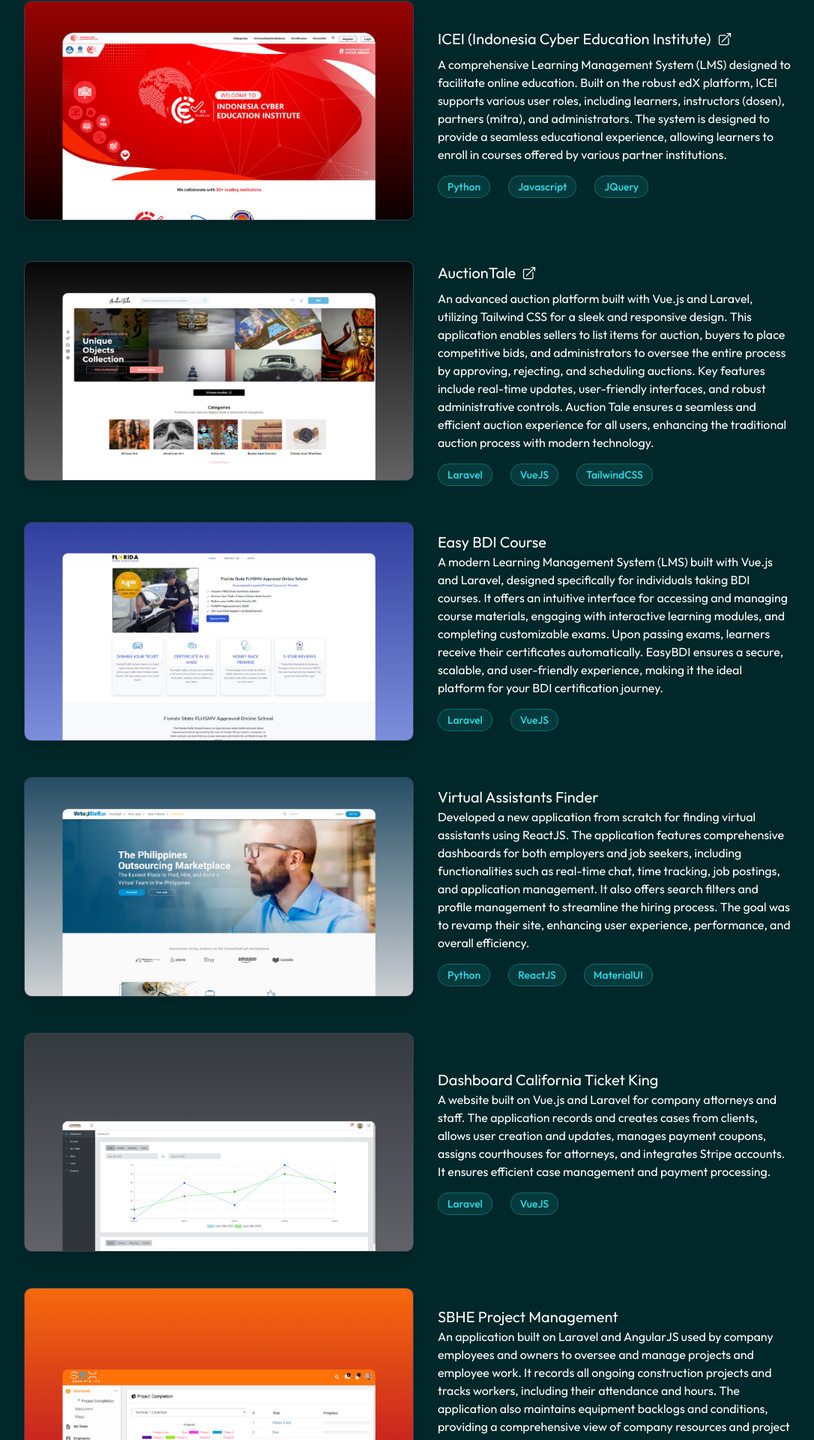
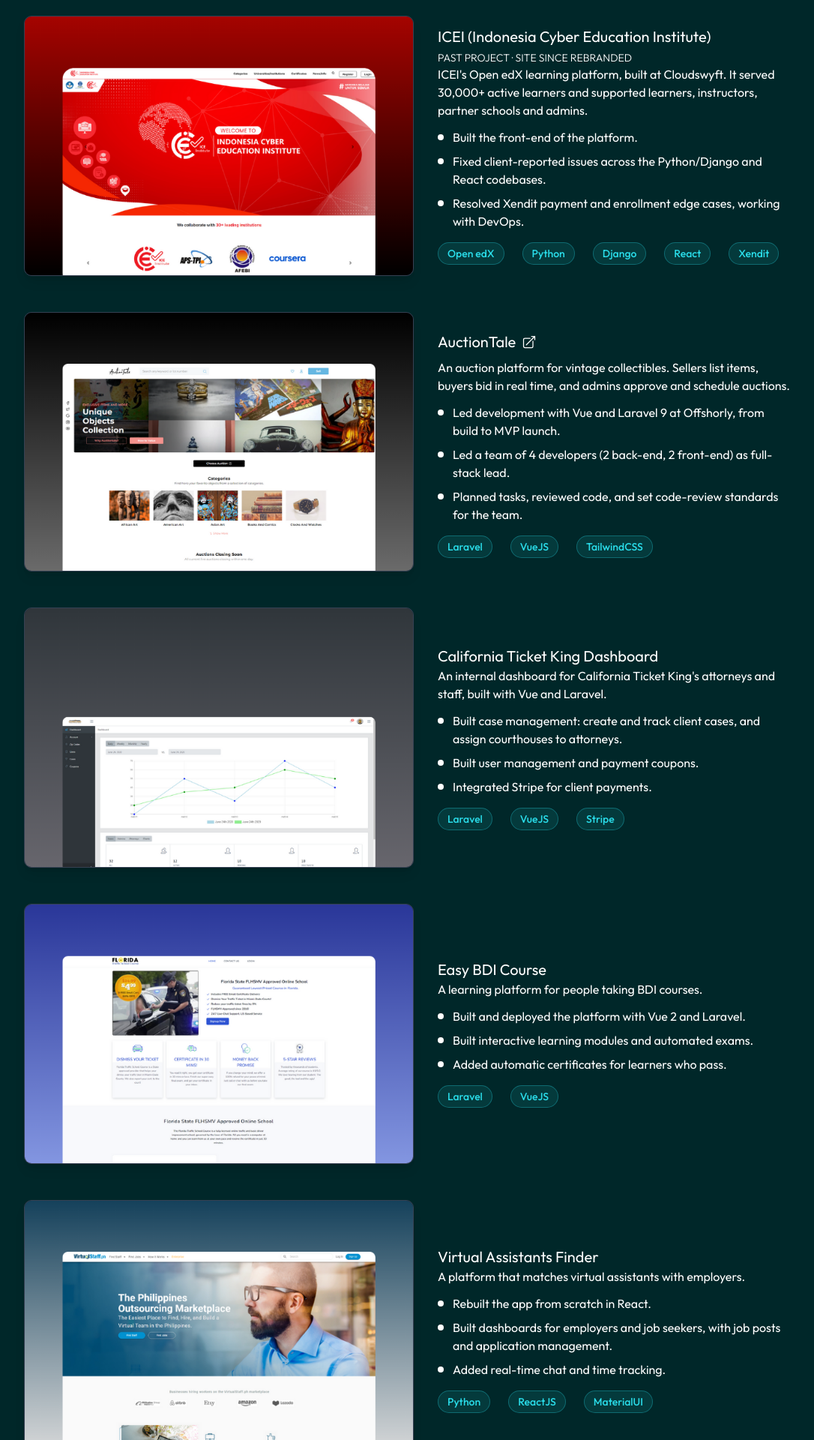
Before and after one commit to erwinmark-anora/portfolio-v2, a Next.js app: page / in a window 1280 px wide. Shown: the part 3316-5236 px from the top of the page at 75% size, without its empty margins (96-1182 px from the left). Built offline with nearby package versions, Linux system fonts and the light colour scheme.

Commit message:
feat: update project details and reorder projects in checklist

```diff
--- a/components/common/ProjectCard.tsx
+++ b/components/common/ProjectCard.tsx
@@ -15,13 +15,13 @@
   return (
     <div className="flex flex-col lg:flex-row lg:space-x-8 py-6 items-center ">
       <div className={`${project.featured ? 'lg:w-150' : 'lg:w-130'} flex-shrink-0 mb-6 lg:mb-0`}>
-        <div className={`${project.featured ? 'aspect-[3/2]' : 'aspect-video'} bg-gray-800 rounded-lg overflow-hidden shadow-lg border border-gray-700`}>
+        <div className={`aspect-[3/2] bg-gray-800 rounded-lg overflow-hidden shadow-lg border border-gray-700`}>
           {project.image ? (
             <Image
               src={project.image}
               alt={`${project.title} screenshot`}
               width={project.featured ? 600 : 440}
-              height={project.featured ? 400 : 260}
+              height={project.featured ? 400 : 293}
               className="w-full h-full object-cover hover:scale-105 transition-transform duration-300"
               loading="lazy"
               onError={(e) => {
--- a/components/sections/Projects.tsx
+++ b/components/sections/Projects.tsx
@@ -9,58 +9,70 @@
       title: "Gintanao",
       image: "/images/projects/gintanao-stack.png",
       status: "In development",
-      featured: true,
       description: "A real estate listing portal for Davao City. Buyers search homes for sale, view full listing details and photos, and contact the listing agent directly.",
       highlights: [
         "Built the Next.js front-end: home page, property search with filters, and listing pages with photo galleries.",
         "Built the Laravel back-end and API, with a Filament admin panel for managing listings.",
         "Added agent contact options on each listing (Messenger, WhatsApp, Viber, call, viewing requests) and a home loan calculator.",
       ],
-      technologies: ["Next.js", "Laravel", "Filament"],
+      technologies: ["Next.js", "Laravel", "Filament", "shadcn/ui", "TailwindCSS"],
     },
     {
       title: "ICEI (Indonesia Cyber Education Institute)",
       image: "/images/projects/ICE ( Indonesia Cyber Education Institute ).png",
-      description: "A comprehensive Learning Management System (LMS) designed to facilitate online education. Built on the robust edX platform, ICEI supports various user roles, including learners, instructors (dosen), partners (mitra), and administrators. The system is designed to provide a seamless educational experience, allowing learners to enroll in courses offered by various partner institutions.",
-      technologies: ["Python", "Javascript", "JQuery"],
-      link: "https://icei.ac.id/"
+      status: "Past project · site since rebranded",
+      description: "ICEI's Open edX learning platform, built at Cloudswyft. It served 30,000+ active learners and supported learners, instructors, partner schools and admins.",
+      highlights: [
+        "Built the front-end of the platform.",
+        "Fixed client-reported issues across the Python/Django and React codebases.",
+        "Resolved Xendit payment and enrollment edge cases, working with DevOps.",
+      ],
+      technologies: ["Open edX", "Python", "Django", "React", "Xendit"],
     },
     {
       title: "AuctionTale",
       image: "/images/projects/AuctionTale.png",
-      description: "An advanced auction platform built with Vue.js and Laravel, utilizing Tailwind CSS for a sleek and responsive design. This application enables sellers to list items for auction, buyers to place competitive bids, and administrators to oversee the entire process by approving, rejecting, and scheduling auctions. Key features include real-time updates, user-friendly interfaces, and robust administrative controls. Auction Tale ensures a seamless and efficient auction experience for all users, enhancing the traditional auction process with modern technology.",
+      description: "An auction platform for vintage collectibles. Sellers list items, buyers bid in real time, and admins approve and schedule auctions.",
+      highlights: [
+        "Led development with Vue and Laravel 9 at Offshorly, from build to MVP launch.",
+        "Led a team of 4 developers (2 back-end, 2 front-end) as full-stack lead.",
+        "Planned tasks, reviewed code, and set code-review standards for the team.",
+      ],
       technologies: ["Laravel", "VueJS", "TailwindCSS"],
       link: "https://auctiontale.com/"
     },
     {
+      title: "California Ticket King Dashboard",
+      image: "/images/projects/Dashboard California Ticket King.png",
+      description: "An internal dashboard for California Ticket King's attorneys and staff, built with Vue and Laravel.",
+      highlights: [
+        "Built case management: create and track client cases, and assign courthouses to attorneys.",
+        "Built user management and payment coupons.",
+        "Integrated Stripe for client payments.",
+      ],
+      technologies: ["Laravel", "VueJS", "Stripe"],
+    },
+    {
       title: "Easy BDI Course",
       image: "/images/projects/Easy BDI Course.png",
-      description: "A modern Learning Management System (LMS) built with Vue.js and Laravel, designed specifically for individuals taking BDI courses. It offers an intuitive interface for accessing and managing course materials, engaging with interactive learning modules, and completing customizable exams. Upon passing exams, learners receive their certificates automatically. EasyBDI ensures a secure, scalable, and user-friendly experience, making it the ideal platform for your BDI certification journey.",
+      description: "A learning platform for people taking BDI courses.",
+      highlights: [
+        "Built and deployed the platform with Vue 2 and Laravel.",
+        "Built interactive learning modules and automated exams.",
+        "Added automatic certificates for learners who pass.",
+      ],
       technologies: ["Laravel", "VueJS"],
     },
     {
       title: "Virtual Assistants Finder",
       image: "/images/projects/Virtual Assistants Finder.png",
-      description: "Developed a new application from scratch for finding virtual assistants using ReactJS. The application features comprehensive dashboards for both employers and job seekers, including functionalities such as real-time chat, time tracking, job postings, and application management. It also offers search filters and profile management to streamline the hiring process. The goal was to revamp their site, enhancing user experience, performance, and overall efficiency.",
+      description: "A platform that matches virtual assistants with employers.",
+      highlights: [
+        "Rebuilt the app from scratch in React.",
+        "Built dashboards for employers and job seekers, with job posts and application management.",
+        "Added real-time chat and time tracking.",
+      ],
       technologies: ["Python", "ReactJS", "MaterialUI"],
-    },
-    {
-      title: "Dashboard California Ticket King",
-      image: "/images/projects/Dashboard California Ticket King.png",
-      description: "A website built on Vue.js and Laravel for company attorneys and staff. The application records and creates cases from clients, allows user creation and updates, manages payment coupons, assigns courthouses for attorneys, and integrates Stripe accounts. It ensures efficient case management and payment processing.",
-      technologies: ["Laravel", "VueJS"],
-    },
-    {
-      title: "SBHE Project Management",
-      image: "/images/projects/SBHE Project Management.png",
-      description: "An application built on Laravel and AngularJS used by company employees and owners to oversee and manage projects and employee work. It records all ongoing construction projects and tracks workers, including their attendance and hours. The application also maintains equipment backlogs and conditions, providing a comprehensive view of company resources and project status.",
-      technologies: ["Laravel", "AngularJS"],
-    },
-    {
-      title: "California Ticket King Payment Portal",
-      image: "/images/projects/California Ticket King Payment Portal.png",
-      description: "A payment portal built on Slim PHP and jQuery. This website collects information and payments via Stripe from clients with traffic tickets who hire attorneys to resolve them. Currently, the application serves clients in California counties only.",
-      technologies: ["SlimPHP", "Javascript", "JQuery"],
     },
   ], []);
 
```
Also changed, not shown: 1 other file (tests, documents, lock files or other folders).
